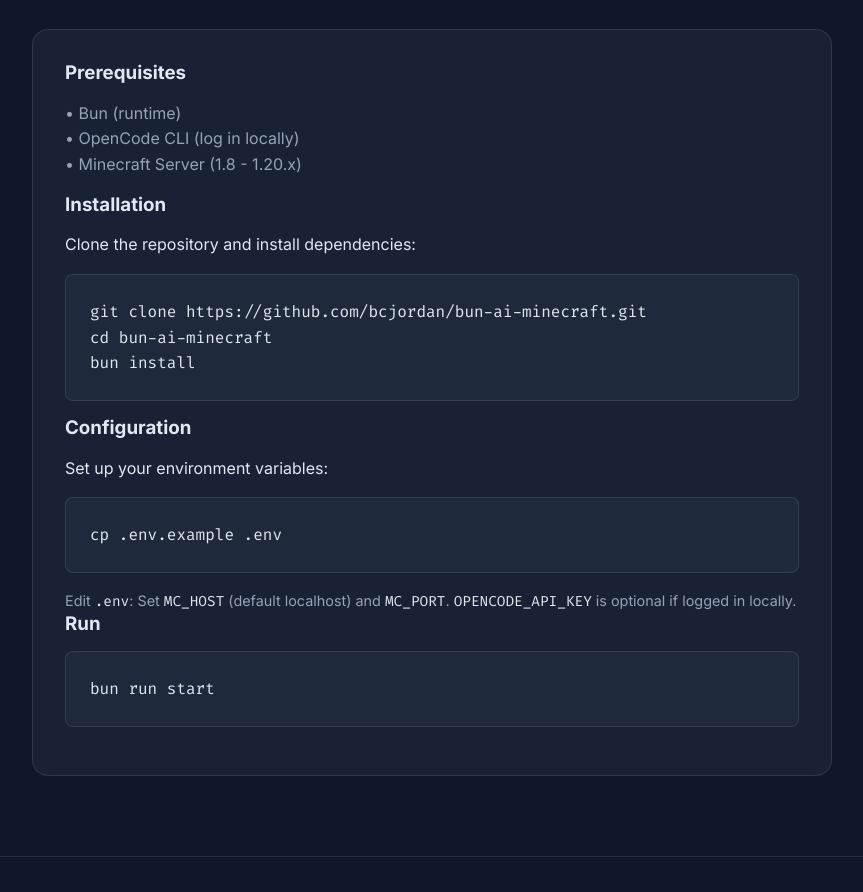
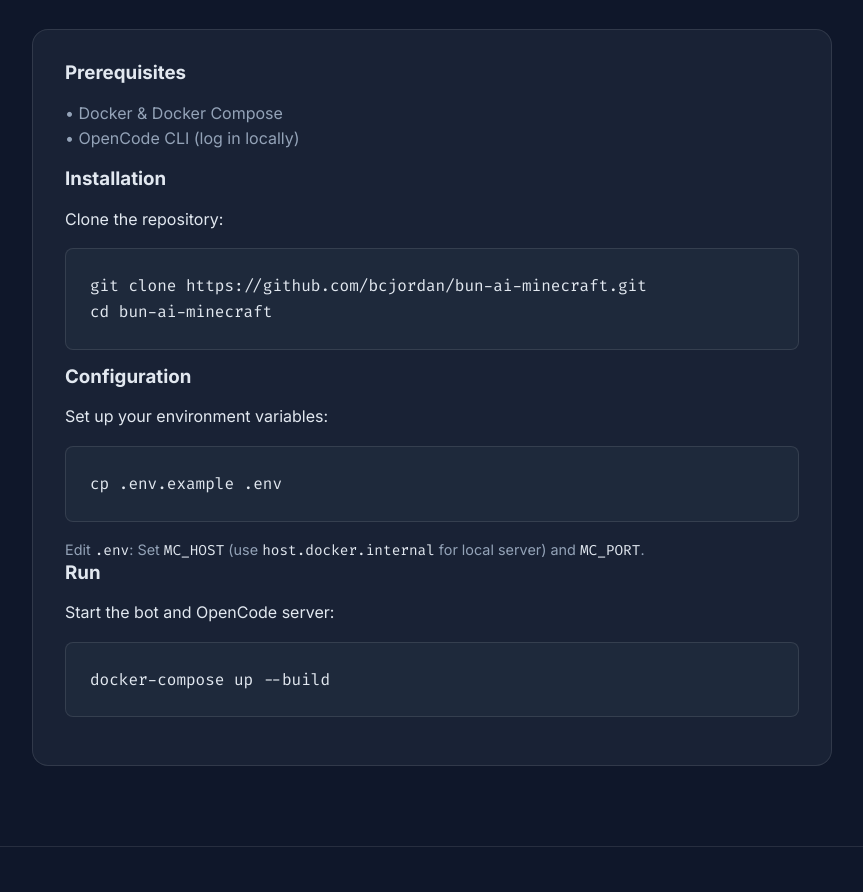
Before and after one commit to bcjordan/bun-ai-minecraft, a website: page website/index.html in a window 1280 px wide. Shown: the part 1259-2151 px from the top of the page, without its empty margins (208-1071 px from the left). Drawn offline with Linux system fonts and the light colour scheme.

Commit message:
Update website installation guide to use Docker Compose

```diff
--- a/website/index.html
+++ b/website/index.html
@@ -50,27 +50,25 @@
                 <div class="feature-card" style="max-width: 800px; margin: 0 auto;">
                     <h3>Prerequisites</h3>
                     <ul style="list-style: none; margin-bottom: 1rem; color: #94a3b8;">
-                        <li>• Bun (runtime)</li>
+                        <li>• Docker & Docker Compose</li>
                         <li>• OpenCode CLI (log in locally)</li>
-                        <li>• Minecraft Server (1.8 - 1.20.x)</li>
                     </ul>
 
                     <h3>Installation</h3>
-                    <p>Clone the repository and install dependencies:</p>
+                    <p>Clone the repository:</p>
                     <pre><code>git clone https://github.com/bcjordan/bun-ai-minecraft.git
-cd bun-ai-minecraft
-bun install</code></pre>
+cd bun-ai-minecraft</code></pre>
 
                     <h3>Configuration</h3>
                     <p>Set up your environment variables:</p>
                     <pre><code>cp .env.example .env</code></pre>
                     <p style="margin-top: 1rem; font-size: 0.9rem; color: #94a3b8;">
-                        Edit <code>.env</code>: Set <code>MC_HOST</code> (default localhost) and <code>MC_PORT</code>.
-                        <code>OPENCODE_API_KEY</code> is optional if logged in locally.
+                        Edit <code>.env</code>: Set <code>MC_HOST</code> (use <code>host.docker.internal</code> for local server) and <code>MC_PORT</code>.
                     </p>
 
                     <h3>Run</h3>
-                    <pre><code>bun run start</code></pre>
+                    <p>Start the bot and OpenCode server:</p>
+                    <pre><code>docker-compose up --build</code></pre>
                 </div>
             </div>
         </section>
```
